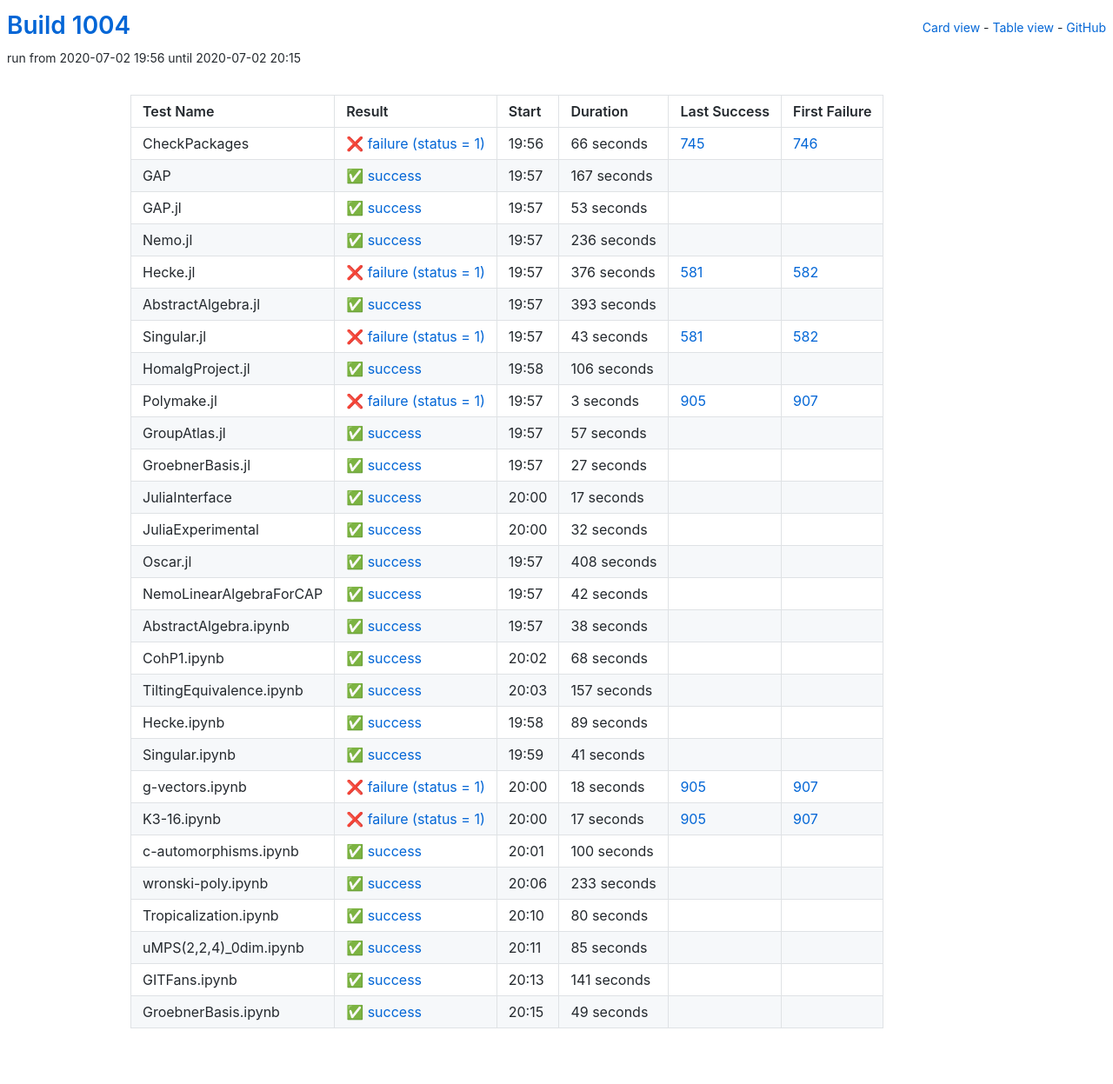
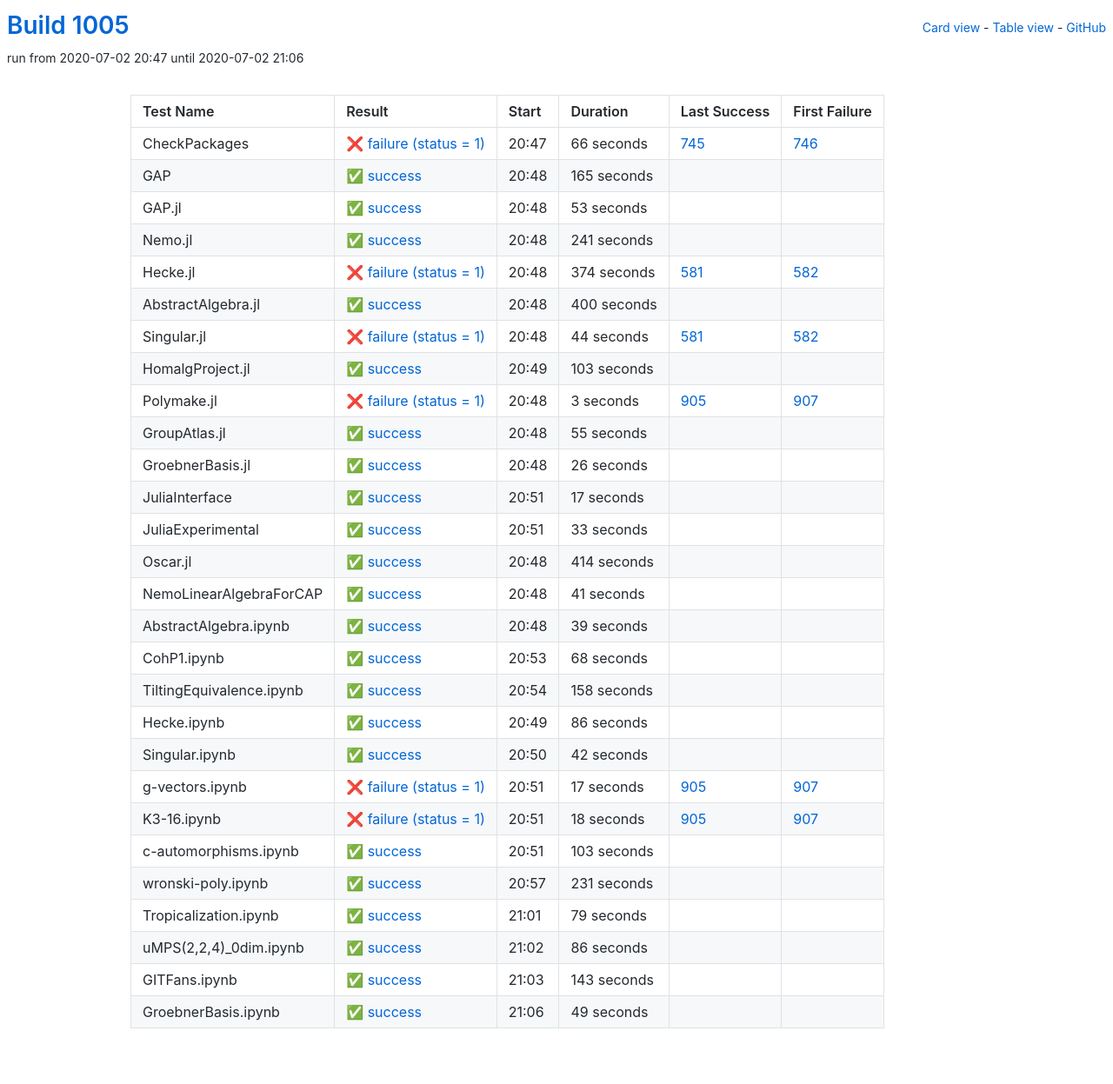
Before and after one commit to oscar-system/oscar-ci-status-1.4, a Jekyll site: the page built from table.html, in a window 1280 px wide. Shown: the whole page at 87% size. Built offline with Jekyll 4.4.1, drawn with Linux system fonts in a browser that asks for light colours.

Commit message:
Build #1005

```diff
--- a/_data/ci.yml
+++ b/_data/ci.yml
@@ -1,6 +1,6 @@
 ---
-build: 1004
-build_url: https://oscarci.mathematik.uni-kl.de/job/oscar-julia-1.4/1004/
+build: 1005
+build_url: https://oscarci.mathematik.uni-kl.de/job/oscar-julia-1.4/1005/
 job: oscar-julia-1.4
 organization: oscar-system
 repo: oscar-ci-status-1.4
@@ -8,8 +8,8 @@ repourl: https://github.com/oscar-system/oscar-ci-status-1.4
 tests:
 - name: CheckPackages
   id: checkpackages
-  log: https://oscarci.mathematik.uni-kl.de/job/oscar-julia-1.4/1004/artifact/logs/build-1004/CheckPackages.log
-  start: 2020-07-02 19:56
+  log: https://oscarci.mathematik.uni-kl.de/job/oscar-julia-1.4/1005/artifact/logs/build-1005/CheckPackages.log
+  start: 2020-07-02 20:47
   success: false
   exitcode: 1
   status: failure
@@ -20,20 +20,20 @@ tests:
   first_failure_url: https://oscarci.mathematik.uni-kl.de/job/oscar-julia-1.4/746/
 - name: GAP
   id: gap
-  log: https://oscarci.mathematik.uni-kl.de/job/oscar-julia-1.4/1004/artifact/logs/build-1004/GAP.log
-  start: 2020-07-02 19:57
+  log: https://oscarci.mathematik.uni-kl.de/job/oscar-julia-1.4/1005/artifact/logs/build-1005/GAP.log
+  start: 2020-07-02 20:48
   success: true
   exitcode: 0
   status: success
-  duration: 167
+  duration: 165
   last_success: false
   last_success_url:
   first_failure: false
   first_failure_url:
 - name: GAP.jl
   id: gap-jl
-  log: https://oscarci.mathematik.uni-kl.de/job/oscar-julia-1.4/1004/artifact/logs/build-1004/GAP.jl.log
-  start: 2020-07-02 19:57
+  log: https://oscarci.mathematik.uni-kl.de/job/oscar-julia-1.4/1005/artifact/logs/build-1005/GAP.jl.log
+  start: 2020-07-02 20:48
   success: true
   exitcode: 0
   status: success
@@ -44,68 +44,68 @@ tests:
   first_failure_url:
 - name: Nemo.jl
   id: nemo-jl
-  log: https://oscarci.mathematik.uni-kl.de/job/oscar-julia-1.4/1004/artifact/logs/build-1004/Nemo.jl.log
-  start: 2020-07-02 19:57
+  log: https://oscarci.mathematik.uni-kl.de/job/oscar-julia-1.4/1005/artifact/logs/build-1005/Nemo.jl.log
+  start: 2020-07-02 20:48
   success: true
   exitcode: 0
   status: success
-  duration: 236
+  duration: 241
   last_success: false
   last_success_url:
   first_failure: false
   first_failure_url:
 - name: Hecke.jl
   id: hecke-jl
-  log: https://oscarci.mathematik.uni-kl.de/job/oscar-julia-1.4/1004/artifact/logs/build-1004/Hecke.jl.log
-  start: 2020-07-02 19:57
+  log: https://oscarci.mathematik.uni-kl.de/job/oscar-julia-1.4/1005/artifact/logs/build-1005/Hecke.jl.log
+  start: 2020-07-02 20:48
   success: false
   exitcode: 1
   status: failure
-  duration: 376
+  duration: 374
   last_success: 581
   last_success_url: https://oscarci.mathematik.uni-kl.de/job/oscar-julia-1.4/581/
   first_failure: 582
   first_failure_url: https://oscarci.mathematik.uni-kl.de/job/oscar-julia-1.4/582/
 - name: AbstractAlgebra.jl
   id: abstractalgebra-jl
-  log: https://oscarci.mathematik.uni-kl.de/job/oscar-julia-1.4/1004/artifact/logs/build-1004/AbstractAlgebra.jl.log
-  start: 2020-07-02 19:57
+  log: https://oscarci.mathematik.uni-kl.de/job/oscar-julia-1.4/1005/artifact/logs/build-1005/AbstractAlgebra.jl.log
+  start: 2020-07-02 20:48
   success: true
   exitcode: 0
   status: success
-  duration: 393
+  duration: 400
   last_success: false
   last_success_url:
   first_failure: false
   first_failure_url:
 - name: Singular.jl
   id: singular-jl
-  log: https://oscarci.mathematik.uni-kl.de/job/oscar-julia-1.4/1004/artifact/logs/build-1004/Singular.jl.log
-  start: 2020-07-02 19:57
+  log: https://oscarci.mathematik.uni-kl.de/job/oscar-julia-1.4/1005/artifact/logs/build-1005/Singular.jl.log
+  start: 2020-07-02 20:48
   success: false
   exitcode: 1
   status: failure
-  duration: 43
+  duration: 44
   last_success: 581
   last_success_url: https://oscarci.mathematik.uni-kl.de/job/oscar-julia-1.4/581/
   first_failure: 582
   first_failure_url: https://oscarci.mathematik.uni-kl.de/job/oscar-julia-1.4/582/
 - name: HomalgProject.jl
   id: homalgproject-jl
-  log: https://oscarci.mathematik.uni-kl.de/job/oscar-julia-1.4/1004/artifact/logs/build-1004/HomalgProject.jl.log
-  start: 2020-07-02 19:58
+  log: https://oscarci.mathematik.uni-kl.de/job/oscar-julia-1.4/1005/artifact/logs/build-1005/HomalgProject.jl.log
+  start: 2020-07-02 20:49
   success: true
   exitcode: 0
   status: success
-  duration: 106
+  duration: 103
   last_success: false
   last_success_url:
   first_failure: false
   first_failure_url:
 - name: Polymake.jl
   id: polymake-jl
-  log: https://oscarci.mathematik.uni-kl.de/job/oscar-julia-1.4/1004/artifact/logs/build-1004/Polymake.jl.log
-  start: 2020-07-02 19:57
+  log: https://oscarci.mathematik.uni-kl.de/job/oscar-julia-1.4/1005/artifact/logs/build-1005/Polymake.jl.log
+  start: 2020-07-02 20:48
   success: false
   exitcode: 1
   status: failure
@@ -116,32 +116,32 @@ tests:
   first_failure_url: https://oscarci.mathematik.uni-kl.de/job/oscar-julia-1.4/907/
 - name: GroupAtlas.jl
   id: groupatlas-jl
-  log: https://oscarci.mathematik.uni-kl.de/job/oscar-julia-1.4/1004/artifact/logs/build-1004/GroupAtlas.jl.log
-  start: 2020-07-02 19:57
+  log: https://oscarci.mathematik.uni-kl.de/job/oscar-julia-1.4/1005/artifact/logs/build-1005/GroupAtlas.jl.log
+  start: 2020-07-02 20:48
   success: true
   exitcode: 0
   status: success
-  duration: 57
+  duration: 55
   last_success: false
   last_success_url:
   first_failure: false
   first_failure_url:
 - name: GroebnerBasis.jl
   id: groebnerbasis-jl
-  log: https://oscarci.mathematik.uni-kl.de/job/oscar-julia-1.4/1004/artifact/logs/build-1004/GroebnerBasis.jl.log
-  start: 2020-07-02 19:57
+  log: https://oscarci.mathematik.uni-kl.de/job/oscar-julia-1.4/1005/artifact/logs/build-1005/GroebnerBasis.jl.log
+  start: 2020-07-02 20:48
   success: true
   exitcode: 0
   status: success
-  duration: 27
+  duration: 26
   last_success: false
   last_success_url:
   first_failure: false
   first_failure_url:
 - name: JuliaInterface
   id: juliainterface
-  log: https://oscarci.mathematik.uni-kl.de/job/oscar-julia-1.4/1004/artifact/logs/build-1004/JuliaInterface.log
-  start: 2020-07-02 20:00
+  log: https://oscarci.mathematik.uni-kl.de/job/oscar-julia-1.4/1005/artifact/logs/build-1005/JuliaInterface.log
+  start: 2020-07-02 20:51
   success: true
   exitcode: 0
   status: success
@@ -152,56 +152,56 @@ tests:
   first_failure_url:
 - name: JuliaExperimental
   id: juliaexperimental
-  log: https://oscarci.mathematik.uni-kl.de/job/oscar-julia-1.4/1004/artifact/logs/build-1004/JuliaExperimental.log
-  start: 2020-07-02 20:00
+  log: https://oscarci.mathematik.uni-kl.de/job/oscar-julia-1.4/1005/artifact/logs/build-1005/JuliaExperimental.log
+  start: 2020-07-02 20:51
   success: true
   exitcode: 0
   status: success
-  duration: 32
+  duration: 33
   last_success: false
   last_success_url:
   first_failure: false
   first_failure_url:
 - name: Oscar.jl
   id: oscar-jl
-  log: https://oscarci.mathematik.uni-kl.de/job/oscar-julia-1.4/1004/artifact/logs/build-1004/Oscar.jl.log
-  start: 2020-07-02 19:57
+  log: https://oscarci.mathematik.uni-kl.de/job/oscar-julia-1.4/1005/artifact/logs/build-1005/Oscar.jl.log
+  start: 2020-07-02 20:48
   success: true
   exitcode: 0
   status: success
-  duration: 408
+  duration: 414
   last_success: false
   last_success_url:
   first_failure: false
   first_failure_url:
 - name: NemoLinearAlgebraForCAP
   id: nemolinearalgebraforcap
-  log: https://oscarci.mathematik.uni-kl.de/job/oscar-julia-1.4/1004/artifact/logs/build-1004/NemoLinearAlgebraForCAP.log
-  start: 2020-07-02 19:57
+  log: https://oscarci.mathematik.uni-kl.de/job/oscar-julia-1.4/1005/artifact/logs/build-1005/NemoLinearAlgebraForCAP.log
+  start: 2020-07-02 20:48
   success: true
   exitcode: 0
   status: success
-  duration: 42
+  duration: 41
   last_success: false
   last_success_url:
   first_failure: false
   first_failure_url:
 - name: AbstractAlgebra.ipynb
   id: abstractalgebra-ipynb
-  log: https://oscarci.mathematik.uni-kl.de/job/oscar-julia-1.4/1004/artifact/logs/build-1004/AbstractAlgebra.ipynb.log
-  start: 2020-07-02 19:57
+  log: https://oscarci.mathematik.uni-kl.de/job/oscar-julia-1.4/1005/artifact/logs/build-1005/AbstractAlgebra.ipynb.log
+  start: 2020-07-02 20:48
   success: true
   exitcode: 0
   status: success
-  duration: 38
+  duration: 39
   last_success: false
   last_success_url:
   first_failure: false
   first_failure_url:
 - name: CohP1.ipynb
   id: cohp1-ipynb
-  log: https://oscarci.mathematik.uni-kl.de/job/oscar-julia-1.4/1004/artifact/logs/build-1004/CohP1.ipynb.log
-  start: 2020-07-02 20:02
+  log: https://oscarci.mathematik.uni-kl.de/job/oscar-julia-1.4/1005/artifact/logs/build-1005/CohP1.ipynb.log
+  start: 2020-07-02 20:53
   success: true
   exitcode: 0
   status: success
@@ -212,44 +212,56 @@ tests:
   first_failure_url:
 - name: TiltingEquivalence.ipynb
   id: tiltingequivalence-ipynb
-  log: https://oscarci.mathematik.uni-kl.de/job/oscar-julia-1.4/1004/artifact/logs/build-1004/TiltingEquivalence.ipynb.log
-  start: 2020-07-02 20:03
+  log: https://oscarci.mathematik.uni-kl.de/job/oscar-julia-1.4/1005/artifact/logs/build-1005/TiltingEquivalence.ipynb.log
+  start: 2020-07-02 20:54
   success: true
   exitcode: 0
   status: success
-  duration: 157
+  duration: 158
   last_success: false
   last_success_url:
   first_failure: false
   first_failure_url:
 - name: Hecke.ipynb
   id: hecke-ipynb
-  log: https://oscarci.mathematik.uni-kl.de/job/oscar-julia-1.4/1004/artifact/logs/build-1004/Hecke.ipynb.log
-  start: 2020-07-02 19:58
+  log: https://oscarci.mathematik.uni-kl.de/job/oscar-julia-1.4/1005/artifact/logs/build-1005/Hecke.ipynb.log
+  start: 2020-07-02 20:49
   success: true
   exitcode: 0
   status: success
-  duration: 89
+  duration: 86
   last_success: false
   last_success_url:
   first_failure: false
   first_failure_url:
 - name: Singular.ipynb
   id: singular-ipynb
-  log: https://oscarci.mathematik.uni-kl.de/job/oscar-julia-1.4/1004/artifact/logs/build-1004/Singular.ipynb.log
-  start: 2020-07-02 19:59
+  log: https://oscarci.mathematik.uni-kl.de/job/oscar-julia-1.4/1005/artifact/logs/build-1005/Singular.ipynb.log
+  start: 2020-07-02 20:50
   success: true
   exitcode: 0
   status: success
-  duration: 41
+  duration: 42
   last_success: false
   last_success_url:
   first_failure: false
   first_failure_url:
 - name: g-vectors.ipynb
   id: g-vectors-ipynb
-  log: https://oscarci.mathematik.uni-kl.de/job/oscar-julia-1.4/1004/artifact/logs/build-1004/g-vectors.ipynb.log
-  start: 2020-07-02 20:00
+  log: https://oscarci.mathematik.uni-kl.de/job/oscar-julia-1.4/1005/artifact/logs/build-1005/g-vectors.ipynb.log
+  start: 2020-07-02 20:51
+  success: false
+  exitcode: 1
+  status: failure
+  duration: 17
+  last_success: 905
+  last_success_url: https://oscarci.mathematik.uni-kl.de/job/oscar-julia-1.4/905/
+  first_failure: 907
+  first_failure_url: https://oscarci.mathematik.uni-kl.de/job/oscar-julia-1.4/907/
+- name: K3-16.ipynb
+  id: k3-16-ipynb
+  log: https://oscarci.mathematik.uni-kl.de/job/oscar-julia-1.4/1005/artifact/logs/build-1005/K3-16.ipynb.log
+  start: 2020-07-02 20:51
   success: false
   exitcode: 1
   status: failure
@@ -258,82 +270,70 @@ tests:
   last_success_url: https://oscarci.mathematik.uni-kl.de/job/oscar-julia-1.4/905/
   first_failure: 907
   first_failure_url: https://oscarci.mathematik.uni-kl.de/job/oscar-julia-1.4/907/
-- name: K3-16.ipynb
-  id: k3-16-ipynb
-  log: https://oscarci.mathematik.uni-kl.de/job/oscar-julia-1.4/1004/artifact/logs/build-1004/K3-16.ipynb.log
-  start: 2020-07-02 20:00
-  success: false
-  exitcode: 1
-  status: failure
-  duration: 17
-  last_success: 905
-  last_success_url: https://oscarci.mathematik.uni-kl.de/job/oscar-julia-1.4/905/
-  first_failure: 907
-  first_failure_url: https://oscarci.mathematik.uni-kl.de/job/oscar-julia-1.4/907/
 - name: c-automorphisms.ipynb
   id: c-automorphisms-ipynb
-  log: https://oscarci.mathematik.uni-kl.de/job/oscar-julia-1.4/1004/artifact/logs/build-1004/c-automorphisms.ipynb.log
-  start: 2020-07-02 20:01
+  log: https://oscarci.mathematik.uni-kl.de/job/oscar-julia-1.4/1005/artifact/logs/build-1005/c-automorphisms.ipynb.log
+  start: 2020-07-02 20:51
   success: true
   exitcode: 0
   status: success
-  duration: 100
+  duration: 103
   last_success: false
   last_success_url:
   first_failure: false
   first_failure_url:
 - name: wronski-poly.ipynb
   id: wronski-poly-ipynb
-  log: https://oscarci.mathematik.uni-kl.de/job/oscar-julia-1.4/1004/artifact/logs/build-1004/wronski-poly.ipynb.log
-  start: 2020-07-02 20:06
+  log: https://oscarci.mathematik.uni-kl.de/job/oscar-julia-1.4/1005/artifact/logs/build-1005/wronski-poly.ipynb.log
+  start: 2020-07-02 20:57
   success: true
   exitcode: 0
   status: success
-  duration: 233
+  duration: 231
   last_success: false
   last_success_url:
   first_failure: false
   first_failure_url:
 - name: Tropicalization.ipynb
   id: tropicalization-ipynb
-  log: https://oscarci.mathematik.uni-kl.de/job/oscar-julia-1.4/1004/artifact/logs/build-1004/Tropicalization.ipynb.log
-  start: 2020-07-02 20:10
+  log: https://oscarci.mathematik.uni-kl.de/job/oscar-julia-1.4/1005/artifact/logs/build-1005/Tropicalization.ipynb.log
+  start: 2020-07-02 21:01
   success: true
   exitcode: 0
   status: success
-  duration: 80
+  duration: 79
   last_success: false
   last_success_url:
   first_failure: false
   first_failure_url:
 - name: uMPS(2,2,4)_0dim.ipynb
   id: umps-2-2-4-0dim-ipynb
-  log: https://oscarci.mathematik.uni-kl.de/job/oscar-julia-1.4/1004/artifact/logs/build-1004/uMPS-2-2-4-_0dim.ipynb.log
-  start: 2020-07-02 20:11
+  log: https://oscarci.mathematik.uni-kl.de/job/oscar-julia-1.4/1005/artifact/logs/build-1005/uMPS-2-2-4-_0dim.ipynb.log
+  start: 2020-07-02 21:02
   success: true
   exitcode: 0
   status: success
-  duration: 85
+  duration: 86
   last_success: false
   last_success_url:
   first_failure: false
   first_failure_url:
 - name: GITFans.ipynb
   id: gitfans-ipynb
-  log: https://oscarci.mathematik.uni-kl.de/job/oscar-julia-1.4/1004/artifact/logs/build-1004/GITFans.ipynb.log
-  start: 2020-07-02 20:13
+  log: https://oscarci.mathematik.uni-kl.de/job/oscar-julia-1.4/1005/artifact/logs/build-1005/GITFans.ipynb.log
+  start: 2020-07-02 21:03
   success: true
   exitcode: 0
   status: success
-  duration: 141
+  duration: 143
   last_success: false
   last_success_url:
   first_failure: false
   first_failure_url:
 - name: GroebnerBasis.ipynb
   id: groebnerbasis-ipynb
-  log: https://oscarci.mathematik.uni-kl.de/job/oscar-julia-1.4/1004/artifact/logs/build-1004/GroebnerBasis.ipynb.log
-  start: 2020-07-02 20:15
+  log: https://oscarci.mathematik.uni-kl.de/job/oscar-julia-1.4/1005/artifact/logs/build-1005/GroebnerBasis.ipynb.log
+  start: 2020-07-02 21:06
   success: true
   exitcode: 0
   status: success
```
Also changed, not shown: README.md.
